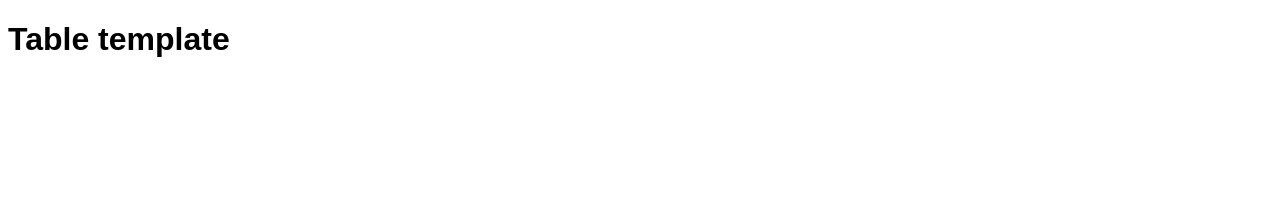
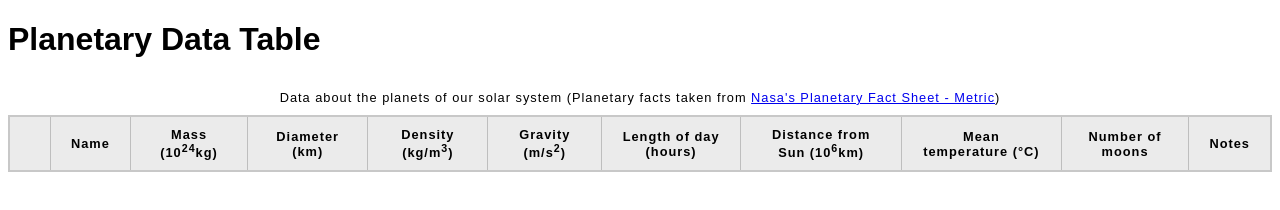
Before and after one commit to Tannerk123/Web-Development-Assignments, a plain HTML site: page blank-template.html in a window 1280 px wide. Drawn offline with Linux system fonts and the light colour scheme.

Commit message:
Assignment 2 Part 2 Main files
Added Table Header with proper <th> elements

```diff
--- a/blank-template.html
+++ b/blank-template.html
@@ -10,12 +10,34 @@
   <head>
     <meta charset="utf-8">
     <meta name="viewport" content="width=device-width">
-    <title>Table template</title>
+    <title>Planetary Data table</title>
     <link href="minimal-table.css" rel="stylesheet" type="text/css">
   </head>
   <body>
-    <h1>Table template</h1>
+    <h1>Planetary Data Table</h1>
+    <table>
+      <caption>
+        Data about the planets of our solar system (Planetary facts taken from <a href="http://nssdc.gsfc.nasa.gov/planetary/factsheet/">Nasa's Planetary Fact Sheet - Metric</a>)
+      </caption>
+      <thead>
+        <tr>
+          <th colspan="2"></th>
+          <th>Name</th>
+          <th>Mass (10<sup>24</sup>kg)</th>
+          <th>Diameter (km)</th>
+          <th>Density (kg/m<sup>3</sup>)</th>
+          <th>Gravity (m/s<sup>2</sup>)</th>
+          <th>Length of day (hours)</th>
+          <th>Distance from Sun (10<sup>6</sup>km)</th>
+          <th>Mean temperature (°C)</th>
+          <th>Number of moons</th>
+          <th>Notes</th>
+        </tr>
+      </thead>
+      <tbody>
 
+      </tbody>
+    </table>
 
   </body>
 </html>
```
